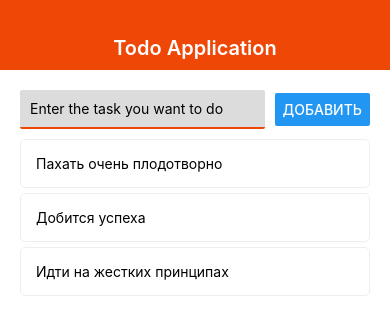
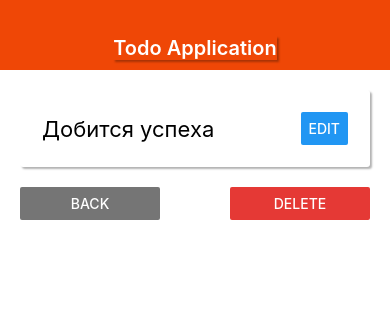
Before and after one commit to a5okol/todo-react-native, a React Native app: screen / in a window 390 px wide. Shown: the top 330 px of the page. Built offline with nearby package versions, Linux system fonts and the light colour scheme.

Commit message:
Создание модального окна. Редактирование заметки.

```diff
--- a/App.js
+++ b/App.js
@@ -5,7 +5,7 @@
 import { TodoScreen } from "./src/screens/TodoScreen";
 
 export default function App() {
-  const [todoId, setTodoId] = useState(null);
+  const [todoId, setTodoId] = useState('2');
   const [todos, setTodos] = useState([
     { id: "1", title: "Пахать очень плодотворно" },
     { id: "2", title: "Добится успеха" },
--- /dev/null
+++ b/src/components/EditModal.js
@@ -0,0 +1,41 @@
+import React from "react";
+import { StyleSheet, View, TextInput, Button, Modal, Text } from "react-native";
+import { THEME } from "../theme";
+
+export const EditModal = ({ visible, onCancel }) => {
+  return (
+    <Modal visible={visible} animationType="slide" transparent={false}>
+      <View style={styles.wrap}>
+        <TextInput style={styles.input} placeholder="Input new value" />
+        <View style={styles.buttons}>
+          <Button
+            title="Cancel"
+            onPress={onCancel}
+            color={THEME.DANGER_COLOR}
+          />
+          <Button title="Save" />
+        </View>
+      </View>
+    </Modal>
+  );
+};
+
+const styles = StyleSheet.create({
+  wrap: {
+    flex: 1,
+    justifyContent: "center",
+    alignItems: "center"
+  },
+  input: {
+    padding: 10,
+    borderBottomColor: THEME.MAIN_COLOR,
+    borderBottomWidth: 2,
+    width: "80%"
+  },
+  buttons: {
+    width: "100%",
+    marginTop: 10,
+    flexDirection: "row",
+    justifyContent: "space-around"
+  }
+});
--- a/src/components/Navbar.js
+++ b/src/components/Navbar.js
@@ -1,28 +1,31 @@
-import React from 'react'
-import {View, Text, StyleSheet, TextInput} from 'react-native'
-import { THEME } from '../theme'
+import React from "react";
+import { View, Text, StyleSheet, TextInput } from "react-native";
+import { THEME } from "../theme";
 
-
-export const Navbar = (props) => {
+export const Navbar = props => {
   return (
     <View style={styles.navbar}>
       <Text style={styles.text}>{props.title}</Text>
-        {/* <TextInput/> */}
     </View>
-    )
-}
+  );
+};
 
 const styles = StyleSheet.create({
   navbar: {
     height: 70,
-        alignItems: 'center',
-        justifyContent: 'flex-end',
+    alignItems: "center",
+    justifyContent: "flex-end",
     backgroundColor: THEME.MAIN_COLOR,
     paddingBottom: 10,
   },
   text: {
-        color: 'white',
-        fontWeight: '600',
+    color: "white",
+    fontWeight: "600",
     fontSize: 20,
+    shadowColor: "#000",
+    shadowRadius: 2,
+    shadowOpacity: 0.3,
+    shadowOffset: { width: 2, height: 2 },
+    elevation: 7 // shadow for android
   }
-})
+});
--- a/src/screens/TodoScreen.js
+++ b/src/screens/TodoScreen.js
@@ -1,14 +1,19 @@
-import React from "react";
+import React, { useState } from "react";
 import { StyleSheet, View, Text, Button } from "react-native";
 import { THEME } from "../theme";
 import { AppCard } from "../components/ui/AppCard";
+import { EditModal } from "../components/EditModal";
 
 export const TodoScreen = ({ todo, onRemove, goBack }) => {
+  const [modal, setModal] = useState(false);
+
   return (
     <View>
+      <EditModal visible={modal} onCancel={() => setModal(false)} />
+
       <AppCard styles={styles.card}>
         <Text style={styles.title}>{todo.title}</Text>
-        <Button title="Edit" />
+        <Button title="Edit" onPress={() => setModal(true)} />
       </AppCard>
       <View style={styles.buttons}>
         <View style={styles.button}>
```
Lines whose indentation alone changed are shown as unchanged.
